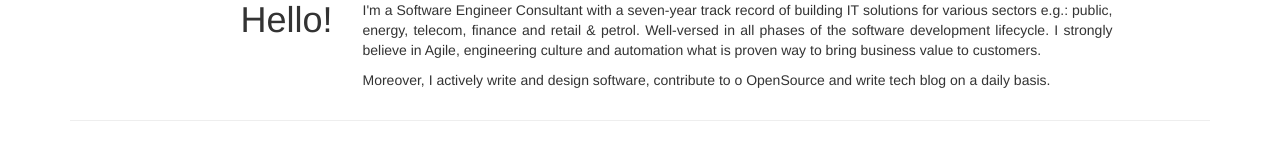
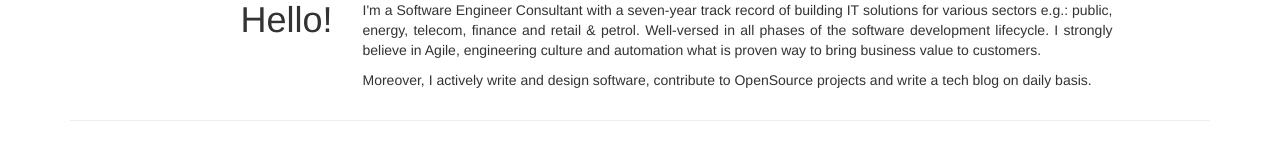
Before and after one commit to piotrkorlaga/piotrkorlaga.github.io, a plain HTML site: page index.html in a window 1280 px wide. Shown: the part 440-584 px from the top of the page. Drawn offline with Linux system fonts and the light colour scheme.

Commit message:
update bio

```diff
--- a/index.html
+++ b/index.html
@@ -80,8 +80,7 @@
             </p>
 
             <p class="text-justify">
-                Moreover, I actively write and design software, contribute to o OpenSource and write tech blog on a
-                daily basis.
+                Moreover, I actively write and design software, contribute to OpenSource projects and write a tech blog on daily basis.
             </p>
         </div>
     </section>
```
